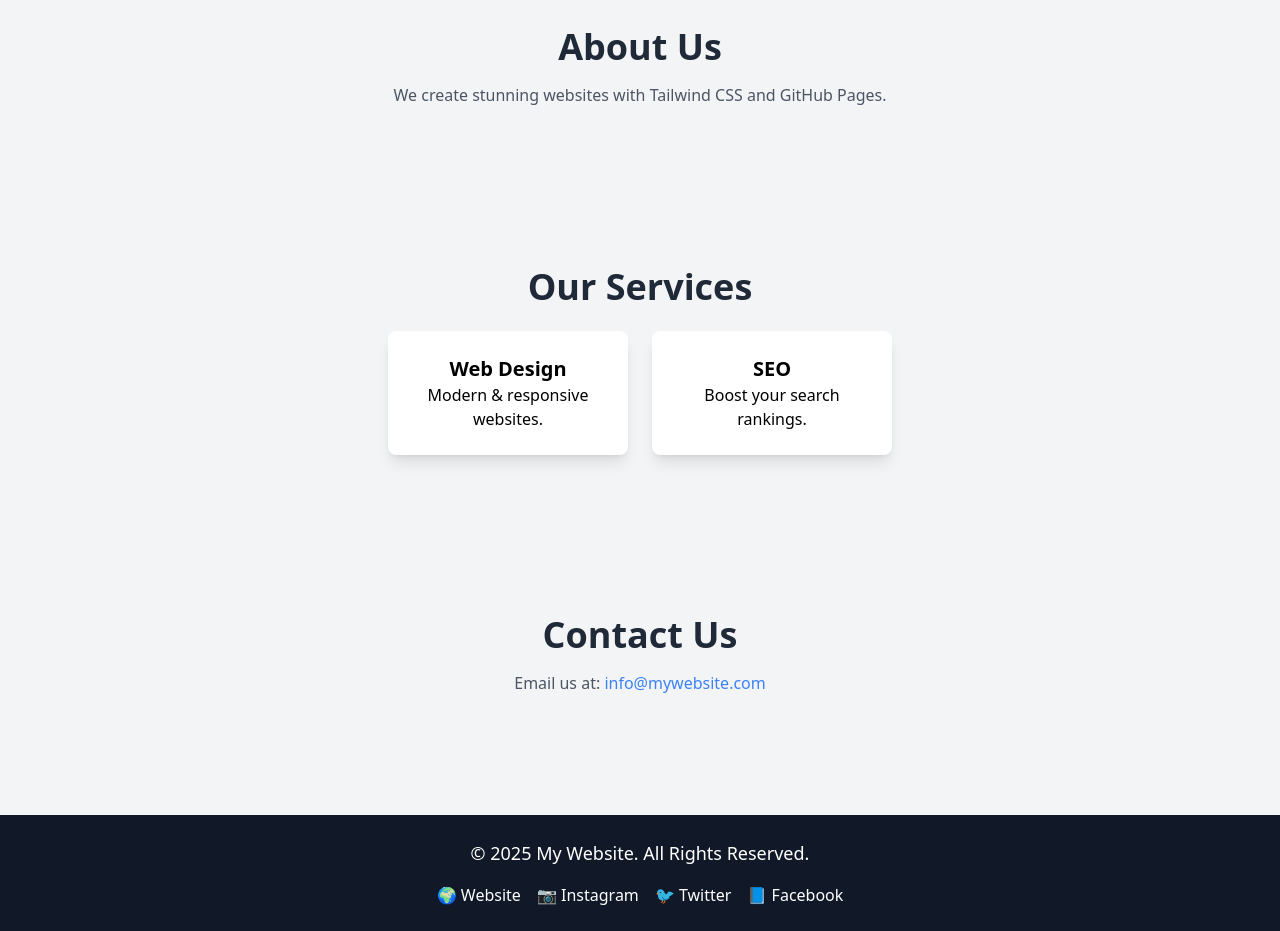
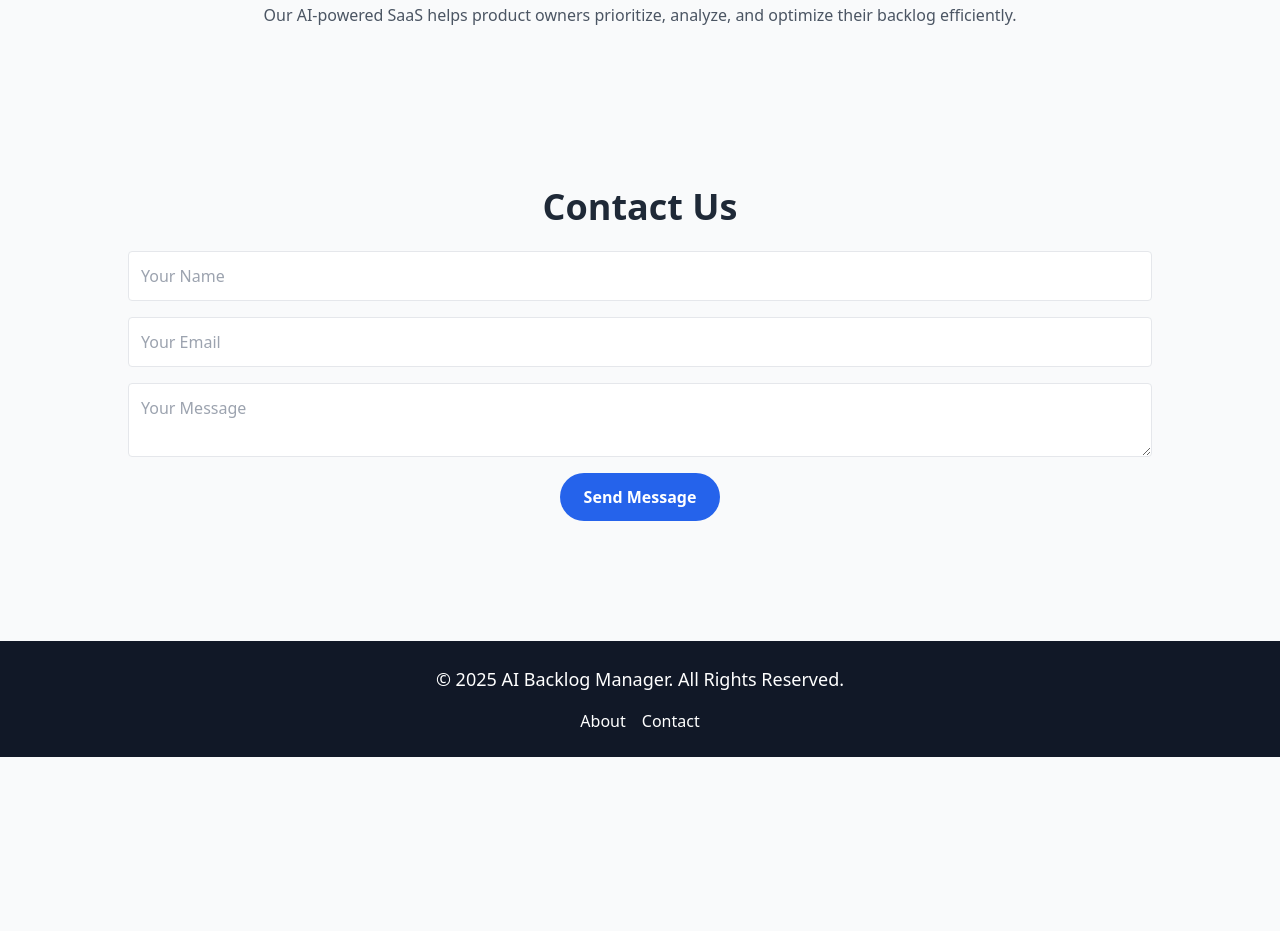
Before and after one commit to ikkelm/ikkelm.github.io, a plain HTML site: page index.html in a window 1280 px wide. Shown: the part 933-1864 px from the top of the page. After the commit the page ends 1690 px from the top, so only its background shows below. Drawn offline with nearby package versions, Linux system fonts and the light colour scheme.

Commit message:
Update index.html

```diff
--- a/index.html
+++ b/index.html
@@ -1,78 +1,63 @@
+<!-- index.html - Landing Page -->
 <!DOCTYPE html>
 <html lang="en">
 <head>
     <meta charset="UTF-8">
     <meta name="viewport" content="width=device-width, initial-scale=1.0">
-    <title>My Tailwind Website</title>
+    <title>AI-Powered Backlog Management | SaaS</title>
     <script src="https://cdn.tailwindcss.com"></script>
 </head>
-<body class="bg-gray-100">
+<body class="bg-gray-50">
 
     <!-- HEADER -->
     <header class="bg-white shadow-md fixed top-0 left-0 w-full z-50">
         <div class="max-w-7xl mx-auto px-4 sm:px-6 lg:px-8 flex justify-between items-center py-4">
-            <!-- Logo -->
-            <a href="#" class="flex items-center">
+            <a href="index.html" class="flex items-center">
                 <img src="logo.png" alt="Logo" class="h-10">
-                <span class="text-2xl font-bold text-gray-700 ml-2">My Website</span>
+                <span class="text-2xl font-bold text-gray-700 ml-2">AI Backlog Manager</span>
             </a>
-            <!-- Navigation -->
             <nav>
                 <ul class="flex space-x-6">
-                    <li><a href="#" class="text-gray-700 hover:text-blue-500">Home</a></li>
-                    <li><a href="#about" class="text-gray-700 hover:text-blue-500">About</a></li>
-                    <li><a href="#services" class="text-gray-700 hover:text-blue-500">Services</a></li>
-                    <li><a href="#contact" class="text-gray-700 hover:text-blue-500">Contact</a></li>
+                    <li><a href="about.html" class="text-gray-700 hover:text-blue-500">About</a></li>
+                    <li><a href="contact.html" class="text-gray-700 hover:text-blue-500">Contact</a></li>
                 </ul>
             </nav>
         </div>
     </header>
 
-    <!-- MAIN CONTENT -->
-    <section class="h-screen flex flex-col justify-center items-center bg-gradient-to-r from-purple-500 to-blue-500 text-white mt-20">
-        <h1 class="text-5xl font-bold opacity-0 animate-fade-in">Welcome to My Awesome Website</h1>
-        <p class="mt-4 text-xl opacity-0 animate-fade-in delay-1000">Built with Tailwind and hosted on GitHub Pages.</p>
+    <!-- HERO SECTION -->
+    <section class="h-screen flex flex-col justify-center items-center bg-gradient-to-r from-purple-500 to-blue-500 text-white text-center px-6">
+        <h1 class="text-5xl font-bold">AI-Powered Backlog Management</h1>
+        <p class="mt-4 text-xl">Optimize your product backlog with the power of AI and work smarter, not harder.</p>
+        <a href="about.html" class="mt-6 bg-white text-blue-600 px-6 py-3 rounded-full font-semibold text-lg hover:bg-gray-200">Learn More</a>
     </section>
 
-    <!-- ABOUT SECTION -->
+    <!-- ABOUT PAGE -->
     <section id="about" class="max-w-5xl mx-auto py-20 text-center">
         <h2 class="text-4xl font-bold text-gray-800">About Us</h2>
-        <p class="mt-4 text-gray-600">We create stunning websites with Tailwind CSS and GitHub Pages.</p>
+        <p class="mt-4 text-gray-600">Our AI-powered SaaS helps product owners prioritize, analyze, and optimize their backlog efficiently.</p>
     </section>
 
-    <!-- SERVICES SECTION -->
-    <section id="services" class="max-w-5xl mx-auto py-20 text-center">
-        <h2 class="text-4xl font-bold text-gray-800">Our Services</h2>
-        <div class="flex justify-center gap-6 mt-6">
-            <div class="bg-white shadow-lg rounded-lg p-6 w-60 transition-transform transform hover:scale-110 hover:shadow-2xl">
-                <h3 class="text-xl font-bold">Web Design</h3>
-                <p>Modern & responsive websites.</p>
-            </div>
-            <div class="bg-white shadow-lg rounded-lg p-6 w-60 transition-transform transform hover:scale-110 hover:shadow-2xl">
-                <h3 class="text-xl font-bold">SEO</h3>
-                <p>Boost your search rankings.</p>
-            </div>
-        </div>
-    </section>
-
-    <!-- CONTACT SECTION -->
+    <!-- CONTACT PAGE -->
     <section id="contact" class="max-w-5xl mx-auto py-20 text-center">
         <h2 class="text-4xl font-bold text-gray-800">Contact Us</h2>
-        <p class="mt-4 text-gray-600">Email us at: <a href="mailto:info@mywebsite.com" class="text-blue-500">info@mywebsite.com</a></p>
+        <form class="mt-6">
+            <input type="text" placeholder="Your Name" class="block w-full p-3 mb-4 border rounded">
+            <input type="email" placeholder="Your Email" class="block w-full p-3 mb-4 border rounded">
+            <textarea placeholder="Your Message" class="block w-full p-3 mb-4 border rounded"></textarea>
+            <button type="submit" class="bg-blue-600 text-white px-6 py-3 rounded-full font-semibold hover:bg-blue-700">Send Message</button>
+        </form>
     </section>
 
     <!-- FOOTER -->
     <footer class="bg-gray-900 text-white text-center py-6 mt-10">
         <div class="max-w-7xl mx-auto px-4">
-            <p class="text-lg">© 2025 My Website. All Rights Reserved.</p>
+            <p class="text-lg">© 2025 AI Backlog Manager. All Rights Reserved.</p>
             <div class="flex justify-center space-x-4 mt-4">
-                <a href="#" class="hover:text-blue-400">🌍 Website</a>
-                <a href="#" class="hover:text-blue-400">📷 Instagram</a>
-                <a href="#" class="hover:text-blue-400">🐦 Twitter</a>
-                <a href="#" class="hover:text-blue-400">📘 Facebook</a>
+                <a href="about.html" class="hover:text-blue-400">About</a>
+                <a href="contact.html" class="hover:text-blue-400">Contact</a>
             </div>
         </div>
     </footer>
-
 </body>
 </html>
```
